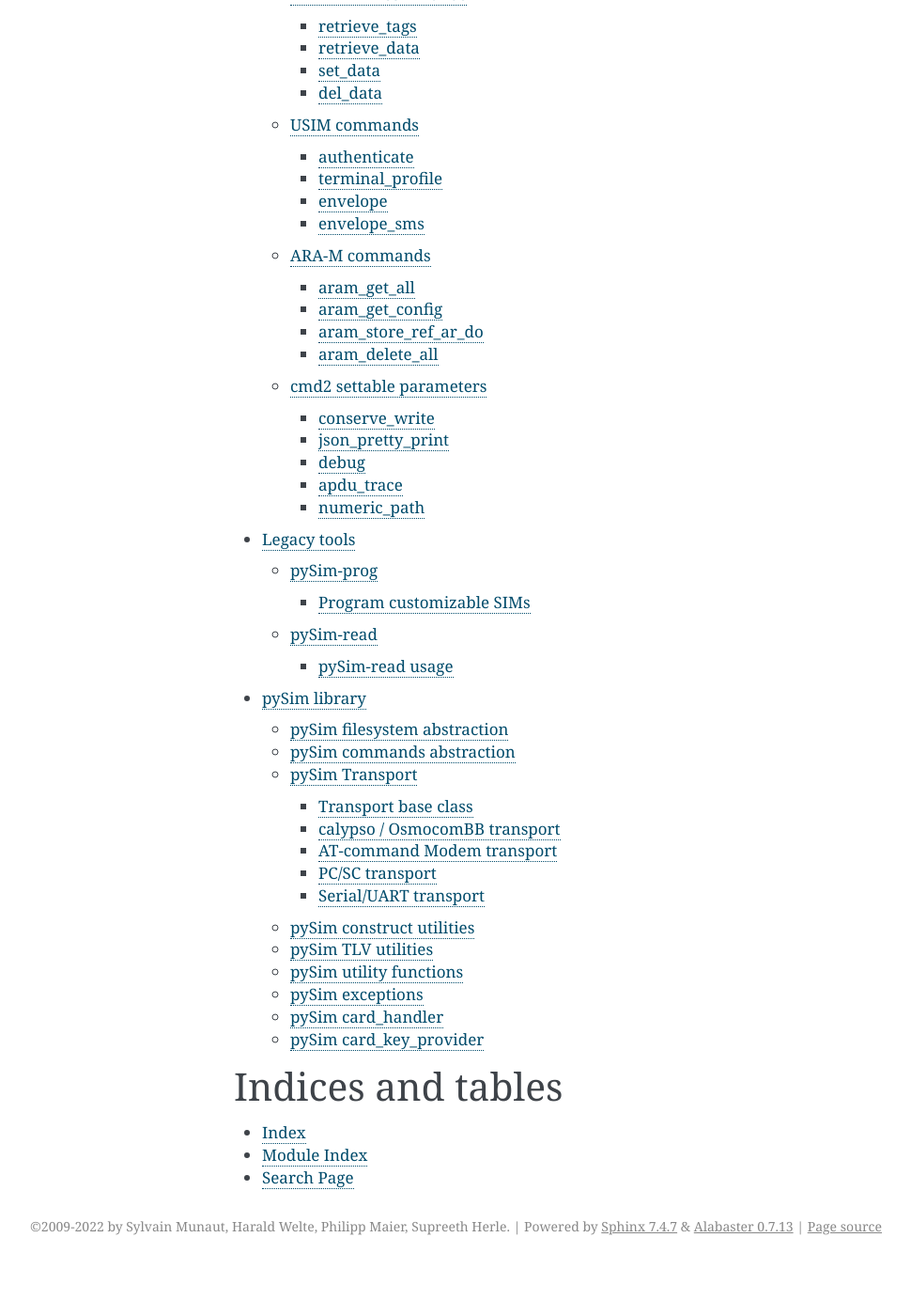
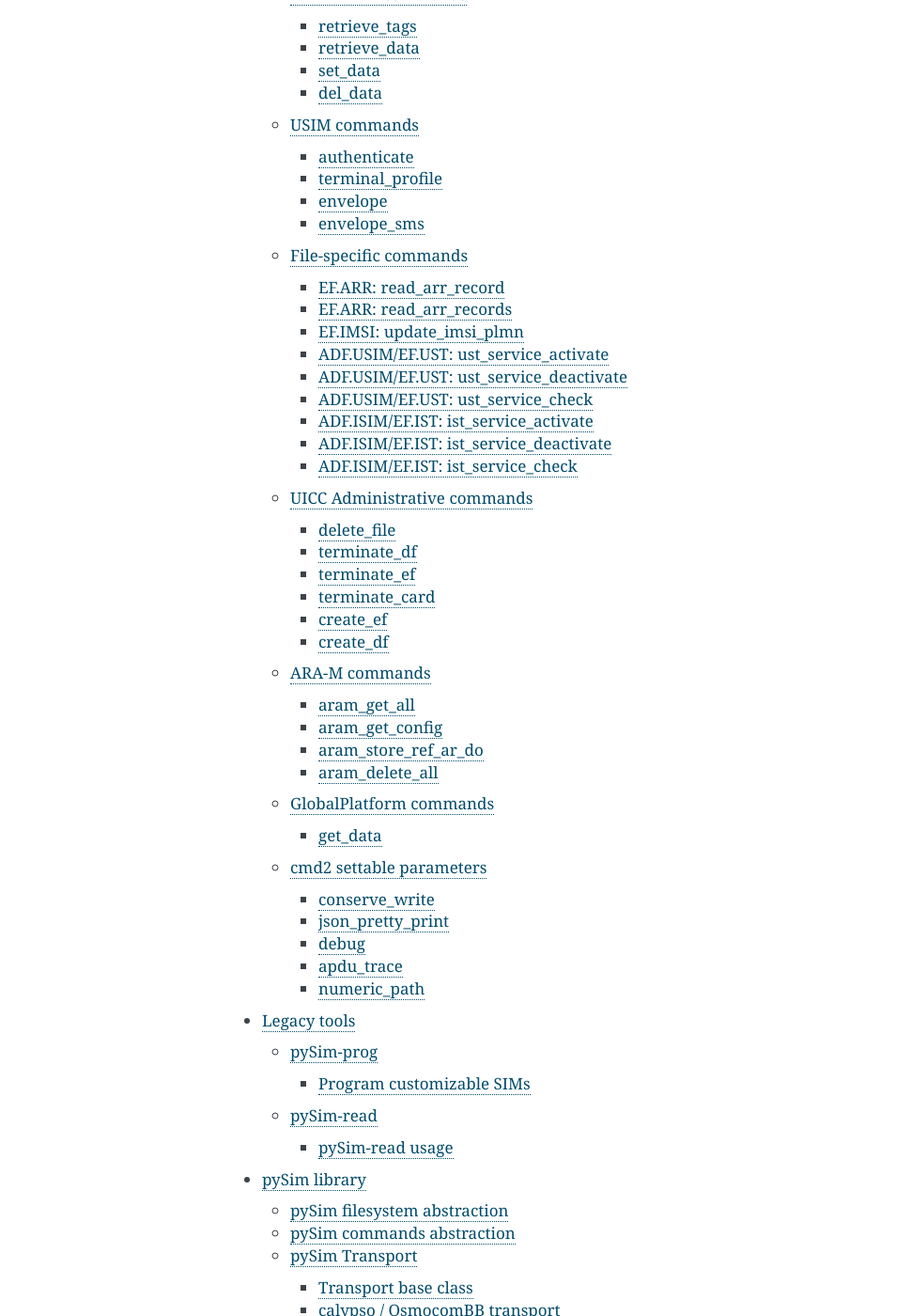
Before and after one commit to osmocom/pysim, a Sphinx documentation site: the page built from docs/index.rst, in a window 1280 px wide and 1400 px high, scrolled down 1966 px. Shown: the whole window at 94% size, without its empty margins (171-1141 px from the left). Built offline with Sphinx 7.4.7, drawn with Linux system fonts in a browser that asks for light colours; before the commit the page ends 3310 px from its top, so only the background shows below that; some of the changed lines change nothing that is shown.

Commit message:
docs: Add reference for various commands
A number of more recently introduced commands were not yet listed in the
manual, let's fix that.

Change-Id: I39150f55eecb5d8ff48292dc5cc0f9e16dd4398c

```diff
--- a/docs/shell.rst
+++ b/docs/shell.rst
@@ -514,6 +514,8 @@
 USIM commands
 -------------
 
+These commands are available only while ADF.USIM (or ADF.ISIM, respectively) is selected.
+
 authenticate
 ~~~~~~~~~~~~
 .. argparse::
@@ -539,6 +541,106 @@
    :func: ADF_USIM.AddlShellCommands.envelope_sms_parser
 
 
+File-specific commands
+----------------------
+
+These commands are valid only if the respective file is currently selected.  They perform some
+operation that's specific to this file only.
+
+EF.ARR: read_arr_record
+~~~~~~~~~~~~~~~~~~~~~~~
+Read one EF.ARR record in flattened, human-friendly form.
+
+EF.ARR: read_arr_records
+~~~~~~~~~~~~~~~~~~~~~~~~
+Read + decode all EF.ARR records in flattened, human-friendly form.
+
+EF.IMSI: update_imsi_plmn
+~~~~~~~~~~~~~~~~~~~~~~~~~
+Change the PLMN part (MCC+MNC) of the IMSI.  Requires a single argument consisting of 5/6 digits of
+concatenated MCC+MNC.
+
+ADF.USIM/EF.UST: ust_service_activate
+~~~~~~~~~~~~~~~~~~~~~~~~~~~~~~~~~~~~~
+Activates a single service in EF.UST.  Requires service number as argument.
+
+ADF.USIM/EF.UST: ust_service_deactivate
+~~~~~~~~~~~~~~~~~~~~~~~~~~~~~~~~~~~~~~~
+Deactivates a single service in EF.UST.  Requires service number as argument.
+
+ADF.USIM/EF.UST: ust_service_check
+~~~~~~~~~~~~~~~~~~~~~~~~~~~~~~~~~~
+Check consistency between services of this file and files present/activated.
+Many services determine if one or multiple files shall be present/activated or if they shall be
+absent/deactivated.  This performs a consistency check to ensure that no services are activated
+for files that are not - and vice-versa, no files are activated for services that are not.  Error
+messages are printed for every inconsistency found.
+
+ADF.ISIM/EF.IST: ist_service_activate
+~~~~~~~~~~~~~~~~~~~~~~~~~~~~~~~~~~~~~
+Activates a single service in EF.IST.  Requires service number as argument.
+
+ADF.ISIM/EF.IST: ist_service_deactivate
+~~~~~~~~~~~~~~~~~~~~~~~~~~~~~~~~~~~~~~~
+Deactivates a single service in EF.UST.  Requires service number as argument.
+
+ADF.ISIM/EF.IST: ist_service_check
+~~~~~~~~~~~~~~~~~~~~~~~~~~~~~~~~~~
+Check consistency between services of this file and files present/activated.
+Many services determine if one or multiple files shall be present/activated or if they shall be
+absent/deactivated.  This performs a consistency check to ensure that no services are activated
+for files that are not - and vice-versa, no files are activated for services that are not.  Error
+messages are printed for every inconsistency found.
+
+
+UICC Administrative commands
+----------------------------
+
+ETSI TS 102 222 specifies a set of *Administrative Commands*, which can
+be used by the card issuer / operator to modify the file system structure
+(delete files, create files) or even to terminate individual files or the
+entire card.
+
+pySim-shell supports those commands, but **use extreme caution**.
+Unless you know exactly what you're doing, it's very easy to render your
+card unusable.  You've been warned!
+
+delete_file
+~~~~~~~~~~~
+.. argparse::
+   :module: pySim.ts_102_222
+   :func: Ts102222Commands.delfile_parser
+
+
+terminate_df
+~~~~~~~~~~~~
+.. argparse::
+   :module: pySim.ts_102_222
+   :func: Ts102222Commands.termdf_parser
+
+terminate_ef
+~~~~~~~~~~~~
+.. argparse::
+   :module: pySim.ts_102_222
+   :func: Ts102222Commands.termdf_parser
+
+terminate_card
+~~~~~~~~~~~~~~
+.. argparse::
+   :module: pySim.ts_102_222
+   :func: Ts102222Commands.tcard_parser
+
+create_ef
+~~~~~~~~~
+.. argparse::
+   :module: pySim.ts_102_222
+   :func: Ts102222Commands.create_parser
+
+create_df
+~~~~~~~~~
+.. argparse::
+   :module: pySim.ts_102_222
+   :func: Ts102222Commands.createdf_parser
 
 
 ARA-M commands
@@ -622,6 +724,16 @@
 intended must be manually inserted again using `aram_store_ref_ar_do`
 
 
+GlobalPlatform commands
+-----------------------
+
+pySim-shell has only the mots rudimentary support for GlobalPlatform at this point. Please use dedicated
+projects like GlobalPlatformPro meanwhile.
+
+get_data
+~~~~~~~~
+Performs the GET DATA command as specified by GlobalPlatform.
+
 
 cmd2 settable parameters
 ------------------------
```
